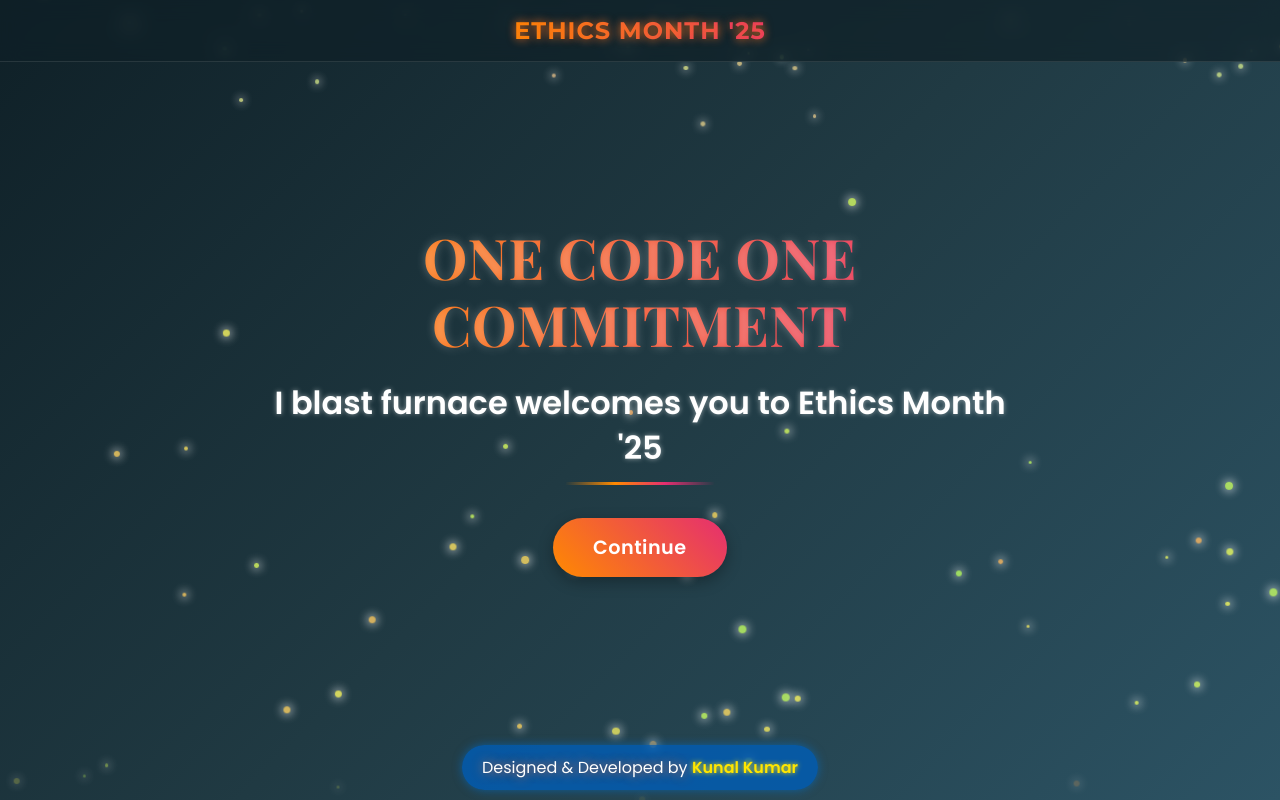
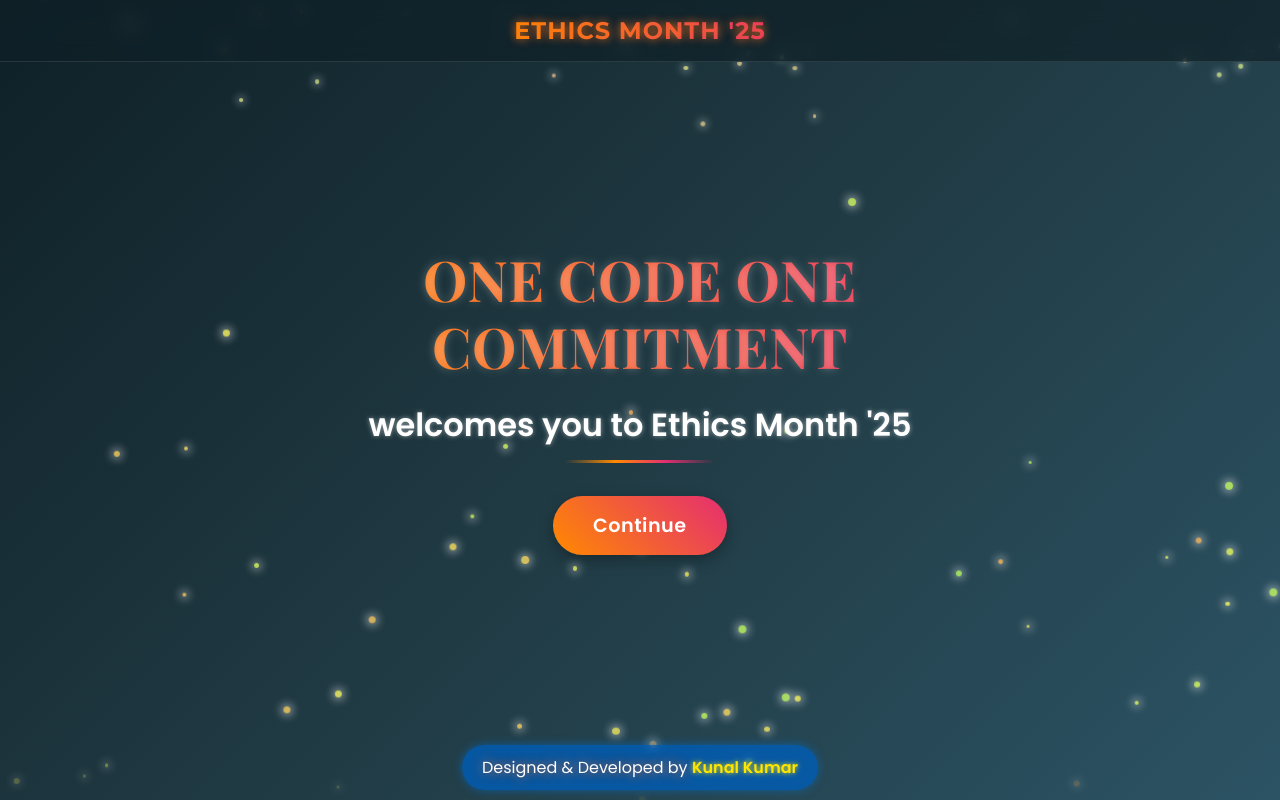
Before and after one commit to kunal-204/Ethics_Month_25, a plain HTML site: page index.html in a window 1280 px wide. Drawn offline with nearby package versions, Linux system fonts and the light colour scheme.

Commit message:
Update index.html

```diff
--- a/index.html
+++ b/index.html
@@ -642,7 +642,7 @@
   <!-- Initial Welcome View -->
   <div class="welcome-container" id="welcomeContainer">
     <h1 class="main-heading">ONE CODE ONE COMMITMENT</h1>
-    <h2 class="subheading">I blast furnace welcomes you to Ethics Month '25</h2>
+    <h2 class="subheading">welcomes you to Ethics Month '25</h2>
     <button class="continue-btn" id="continueBtn">Continue</button>
   </div>
 
```
